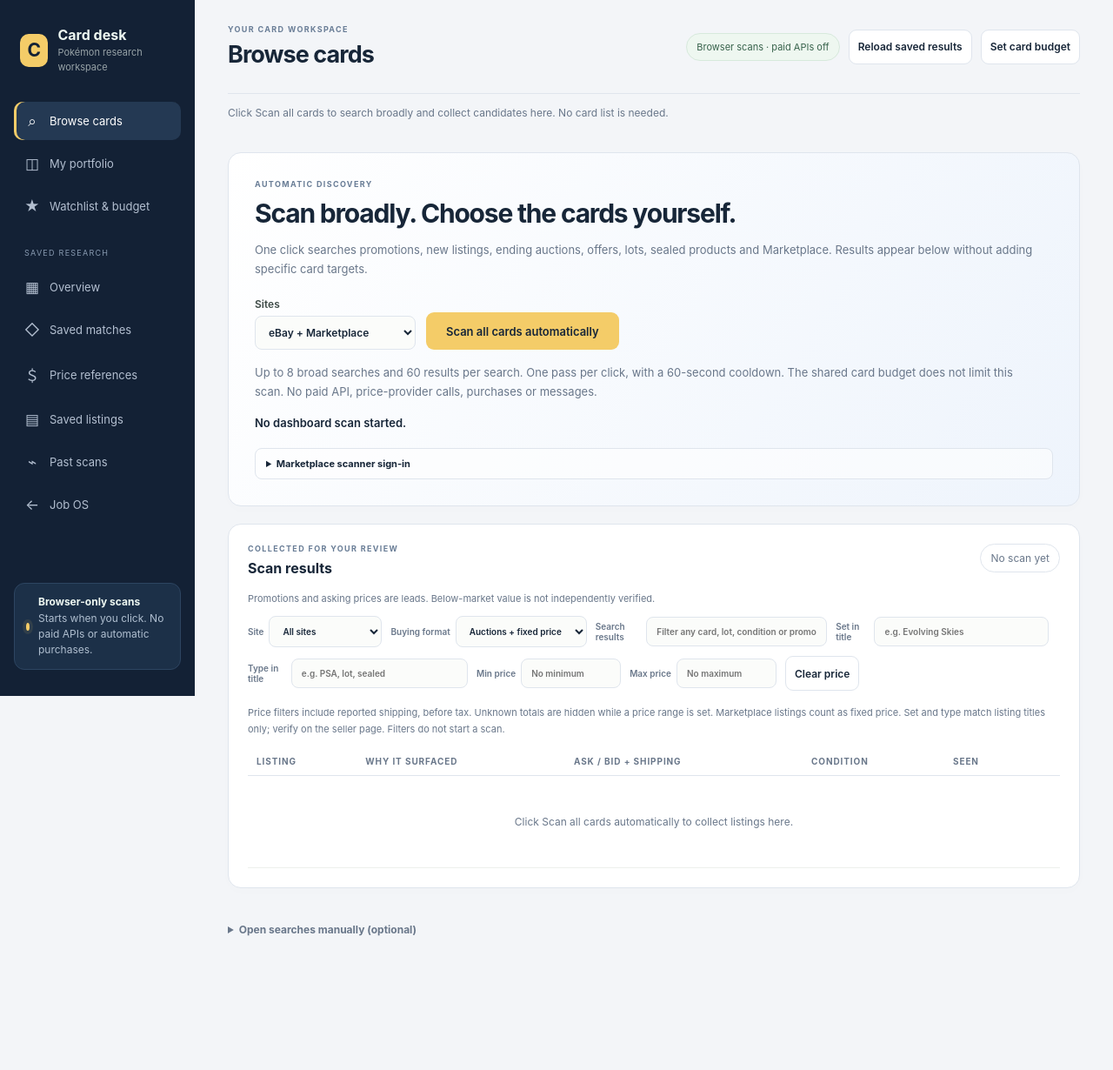
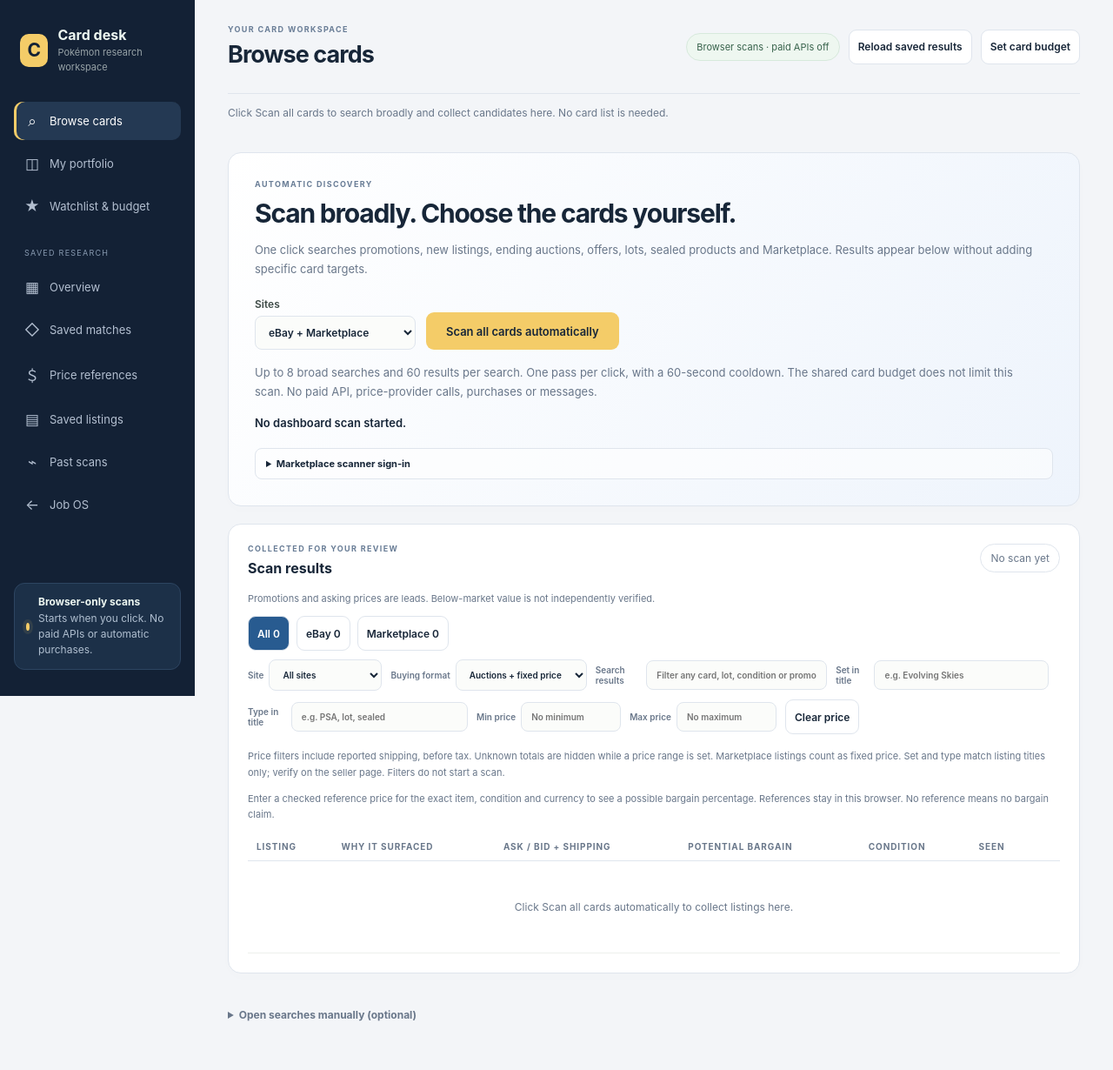
Before and after one commit to RealRedbaron07/JobApplier, a Flask app: page /snipe in a window 1280 px wide. Shown: the top 1230 px of the page at 87% size. Before the commit the page ends 1076 px from the top, so only its background shows below. Run offline with Flask 3, Linux system fonts and the light colour scheme; data that the repository does not hold is empty.

Commit message:
Fix Marketplace result parsing and review comparisons

```diff
--- a/dashboard/snipe_views.py
+++ b/dashboard/snipe_views.py
@@ -61,6 +61,7 @@ def _listing_dict(row: SeenListing) -> dict:
         "id": row.id, "source": row.source, "listing_id": row.listing_id, "title": row.title,
         "price": row.price, "shipping": row.shipping, "total_price": row.total_price, "currency": row.currency,
         "url": row.url, "listing_type": row.listing_type, "end_time": _iso(row.end_time), "location": row.location,
+        "discovery_at": _iso(row.discovery_at),
         "first_seen": _iso(row.first_seen), "matched_target": row.matched_target, "savings_pct": row.savings_pct,
         "last_seen": _iso(row.last_seen),
         "condition": row.condition or "",
--- a/dashboard/static/css/snipe.css
+++ b/dashboard/static/css/snipe.css
@@ -77,6 +77,7 @@ main{width:100%;max-width:1660px;margin:0 auto;padding:0 38px 70px}.topbar{min-h
 .deal-lanes{display:grid;grid-template-columns:repeat(auto-fit,minmax(min(100%,210px),1fr));gap:10px;margin:20px 0 12px}.deal-lanes a{display:grid;gap:8px;padding:17px;background:#fff;border:1px solid #d6e0ec;border-radius:10px;text-decoration:none;color:var(--ink)}.deal-lanes a:hover{border-color:#6b8eb8;background:#f4f8fd}.deal-lanes a:focus-visible{outline:3px solid #d8a631;outline-offset:3px}.deal-lanes strong{font-size:13px}.deal-lanes span{color:var(--muted);font-size:11px;line-height:1.6}
 .auto-scan-panel{background:linear-gradient(120deg,#fff,#eef4fc);padding:30px}.auto-scan-panel h2{font-size:30px;letter-spacing:-.04em;margin:10px 0}.auto-scan-panel>p:not(.eyebrow){font-size:13px;line-height:1.7;max-width:900px;color:var(--muted)}.auto-scan-actions{display:flex;gap:12px;flex-wrap:wrap;align-items:flex-end;margin:22px 0 15px}.auto-scan-actions label{min-width:185px}.auto-scan-actions .button{min-height:43px}#broad-scan{background:#f4cc68;color:#172638;padding:12px 23px}#broad-progress{display:block;width:100%;height:8px;accent-color:#285b90;margin-top:20px}#broad-status{font-weight:600;color:var(--ink)}#broad-errors .err{margin:8px 0;line-height:1.6}.scanner-signin{margin-top:18px;background:#fff9}.scanner-signin summary{font-size:11px}.candidates-panel{margin:20px 0}.candidates-panel td:first-child{min-width:230px}.candidates-panel td:nth-child(2){min-width:180px;max-width:310px;font-size:11px;line-height:1.6}.manual-browse{border:0;padding:12px 0}.manual-browse>summary{color:var(--muted);padding:8px 0}.manual-browse>.panel{margin-top:15px}.candidate-promotion{color:#2b684b;font-weight:600}.over-budget{color:#a73d37}
 .candidate-filters{flex-wrap:wrap;gap:10px}.candidate-filters .price-filter input{min-width:0;width:115px}.price-filter input[aria-invalid="true"]{border-color:var(--red)}
+.candidate-source-shortcuts{flex-wrap:wrap;gap:8px;margin:10px 0}.candidate-source-shortcuts button[aria-pressed="true"]{background:var(--green);color:#fff}.candidate-reference{width:105px;min-width:0}.candidate-bargain{background:var(--green-2)}.candidate-bargain strong{color:var(--green)}
 @media(max-width:720px){.auto-scan-panel{padding:23px 20px}.auto-scan-panel h2{font-size:26px}.auto-scan-actions{align-items:stretch;flex-direction:column}}
 .panel{box-shadow:0 4px 16px #17263803}.panel h3{font-size:16px}.detail-meta{line-height:1.7}.metric strong{font-size:25px;letter-spacing:-.025em}.metric em{display:block;line-height:1.6;color:var(--muted);margin-top:5px}.portfolio-heading{display:flex;align-items:flex-start;justify-content:space-between;gap:16px}.portfolio-heading h2{font-size:23px;letter-spacing:-.035em;margin:0 0 9px}.portfolio-heading p{font-size:12px;color:var(--muted);margin:0;line-height:1.7}.collection-layout{display:grid;gap:20px}.collection-import{background:#fff;margin:20px 0;padding:20px 23px;border-radius:13px}.collection-import summary{font-size:13px;color:#285b90}.collection-import p{font-size:12px;line-height:1.7;color:var(--muted)}.collection-import a{color:#285b90}.collection-import form{margin-top:16px}.collection-import textarea{font-family:ui-monospace,monospace;font-size:11px;background:#f8fafc;line-height:1.5}#collection-import-preview{background:#f2f6fc;border:1px solid #dce5f2;border-radius:9px;padding:16px;margin:16px 0;font-size:12px}#collection-import-preview ul{padding-left:18px;line-height:1.9}#collection-import-status{min-height:20px}
 @media(max-width:1100px){.search-panel{padding:29px}.search-form{align-items:stretch;flex-direction:column}.search-form label{flex:auto}.search-actions .button{flex:1}.top-actions{justify-content:flex-start}.metrics{grid-template-columns:repeat(2,minmax(0,1fr))}}
--- a/dashboard/static/js/snipe.js
+++ b/dashboard/static/js/snipe.js
@@ -342,6 +342,16 @@ document.querySelectorAll('[data-discovery-query]').forEach(link => link.addEven
 let discoveryResultData = {listings: [], scan: null};
 let completedBroadScan = null;
 let broadStatusInFlight = false;
+const CANDIDATE_REFERENCES_KEY = 'cardsnipe_candidate_references_v1';
+let candidateReferences = {};
+try { candidateReferences = JSON.parse(localStorage.getItem(CANDIDATE_REFERENCES_KEY)) || {}; } catch (_) {}
+const candidateKey = row => `${row.source}:${row.listing_id}:${row.currency}`;
+function candidateDiscount(row) {
+  if (row.source === 'facebook' && row.price != null && row.price <= 1) return null;
+  const reference = Number(candidateReferences[candidateKey(row)]);
+  return Number.isFinite(reference) && reference > 0 && Number.isFinite(row.total_price)
+    ? (reference - row.total_price) / reference * 100 : null;
+}
 
 function renderDiscoveryResults() {
   const source = $('#broad-result-source').value;
@@ -365,20 +375,37 @@ function renderDiscoveryResults() {
     && (!priceActive || (Number.isFinite(row.total_price) && (min == null || row.total_price >= min) && (max == null || row.total_price <= max)))
     && (!set || row.title.toLowerCase().includes(set))
     && (!type || row.title.toLowerCase().includes(type))
-    && (!query || `${row.title} ${row.condition} ${row.promotion} ${row.discovery_routes.join(' ')}`.toLowerCase().includes(query)));
+    && (!query || `${row.title} ${row.condition} ${row.promotion} ${row.discovery_routes.join(' ')}`.toLowerCase().includes(query)))
+    .sort((a, b) => Math.max(candidateDiscount(b) || 0, 0) - Math.max(candidateDiscount(a) || 0, 0));
   const scan = discoveryResultData.scan;
+  for (const [id, site, label] of [['#broad-all-leads', '', 'All'], ['#broad-ebay-leads', 'ebay', 'eBay'], ['#broad-facebook-leads', 'facebook', 'Marketplace']]) {
+    const button = $(id);
+    const matching = site ? discoveryResultData.listings.filter(row => row.source === site) : discoveryResultData.listings;
+    const earlier = matching.filter(row => row.discovery_at && row.discovery_at !== scan?.started).length;
+    button.textContent = `${label} ${matching.length}${earlier ? ` (${earlier} earlier)` : ''}`;
+    button.setAttribute('aria-pressed', String(source === site));
+  }
   $('#broad-price-help').textContent = priceError || `Price filters${scan?.currency ? ` (${scan.currency})` : ''} include reported shipping, before tax. Unknown totals are hidden while a price range is set. Marketplace listings count as fixed price. Set and type match listing titles only; verify on the seller page. Filters do not start a scan.`;
   $('#broad-result-count').textContent = scan ? `${rows.length} of ${discoveryResultData.listings.length} candidates` : 'No scan yet';
   $('#broad-result-meta').textContent = scan
     ? `Scanned ${new Date(scan.started).toLocaleString()} · ${scan.scanned} rows read · ${scan.errors.length} source errors${scan.budget != null ? ` · older scan capped at ${money(scan.currency, scan.budget)} listed price; scan again to include higher prices` : ''}. Seller promotions and bids are leads, without an independently verified market price.`
     : 'Promotions and asking prices are leads. Below-market value is not independently verified.';
-  $('#broad-results-table').innerHTML = rows.length ? rows.map(row => `<tr>
-    <td><a href="${esc(row.url)}" target="_blank" rel="noopener">${esc(row.title)}</a><span class="sub">${esc(row.source)} · ${row.listing_type === 'auction' ? 'Auction, current bid can rise' : 'Listed asking price'}${row.location ? ` · ${esc(row.location)}` : ''}</span></td>
+  $('#broad-results-table').innerHTML = rows.length ? rows.map(row => {
+    const key = candidateKey(row), reference = candidateReferences[key] ?? '', discount = candidateDiscount(row);
+    const comparison = discount == null ? (row.source === 'facebook' && row.price != null && row.price <= 1
+      ? 'Free / $1 may be a placeholder; confirm seller price'
+      : row.total_price == null ? 'Total unknown; check shipping first' : 'Enter your reference to compare')
+      : discount > 0 ? `Possible bargain: ${discount.toFixed(1)}% below your reference`
+      : discount < 0 ? `${Math.abs(discount).toFixed(1)}% above your reference` : 'At your reference';
+    return `<tr class="${discount > 0 ? 'candidate-bargain' : ''}">
+    <td><a href="${esc(row.url)}" target="_blank" rel="noopener">${esc(row.title)}</a><span class="sub">${esc(row.source)} · ${row.listing_type === 'auction' ? 'Auction, current bid can rise' : 'Listed asking price'}${row.location ? ` · ${esc(row.location)}` : ''}</span>${row.discovery_at && row.discovery_at !== scan?.started ? `<span class="sub over-budget">Earlier scan ${esc(new Date(row.discovery_at).toLocaleString())}; open listing to confirm availability</span>` : ''}</td>
     <td>${row.promotion ? `<div class="candidate-promotion">${esc(row.promotion)}</div>` : ''}${row.discovery_routes.map(route => `<span class="sub">${esc(route)}</span>`).join('')}</td>
     <td><strong>${row.price == null ? 'Price varies / unavailable' : esc(listingPrice(row))}</strong>${row.shipping != null && row.shipping > 0 ? `<span class="sub">Includes ${esc(money(row.currency, row.shipping))} shipping</span>` : ''}<span class="sub">Before tax and other charges</span></td>
+    <td><label class="compact-control">Your reference (${esc(row.currency)})<input class="candidate-reference" data-reference="${esc(key)}" aria-label="Your reference price for ${esc(row.title)}" type="number" min="0.01" step="0.01" inputmode="decimal" placeholder="Enter price" value="${esc(reference)}"></label><span class="sub">${esc(comparison)}</span></td>
     <td>${esc(row.condition || 'Not verified')}</td><td>${esc(ago(row.last_seen))}</td>
     <td><button class="button secondary small" data-dismiss="${row.id}">Remove</button></td>
-  </tr>`).join('') : `<tr><td colspan="6" class="empty">${priceError || (scan ? 'No candidates to show for the latest scan and filters. Check the source errors above.' : 'Click Scan all cards automatically to collect listings here.')}</td></tr>`;
+  </tr>`;
+  }).join('') : `<tr><td colspan="7" class="empty">${priceError || (scan ? 'No candidates to show for the latest scan and filters. Check the source errors above.' : 'Click Scan all cards automatically to collect listings here.')}</td></tr>`;
   bindDismiss('#broad-results-table', loadDiscoveryResults);
 }
 
@@ -438,12 +465,29 @@
   });
 }
 $('#broad-result-source').addEventListener('change', renderDiscoveryResults);
+for (const [id, source] of [['#broad-all-leads', ''], ['#broad-ebay-leads', 'ebay'], ['#broad-facebook-leads', 'facebook']]) {
+  $(id).addEventListener('click', () => { $('#broad-result-source').value = source; renderDiscoveryResults(); });
+}
 $('#broad-result-format').addEventListener('change', renderDiscoveryResults);
 ['#broad-result-query', '#broad-result-set', '#broad-result-type'].forEach(selector => $(selector).addEventListener('input', renderDiscoveryResults));
 ['#broad-min-price', '#broad-max-price'].forEach(selector => $(selector).addEventListener('input', renderDiscoveryResults));
 $('#broad-price-clear').addEventListener('click', () => {
   $('#broad-min-price').value = '';
   $('#broad-max-price').value = '';
+  renderDiscoveryResults();
+});
+$('#broad-results-table').addEventListener('change', event => {
+  const key = event.target?.dataset?.reference;
+  if (!key || !discoveryResultData.listings.some(row => candidateKey(row) === key)) return;
+  const value = event.target.value.trim();
+  if (value && (!Number.isFinite(Number(value)) || Number(value) <= 0)) {
+    toast('Enter a positive reference price, or leave it blank.', true);
+    renderDiscoveryResults();
+    return;
+  }
+  if (value) candidateReferences[key] = Number(value);
+  else delete candidateReferences[key];
+  try { localStorage.setItem(CANDIDATE_REFERENCES_KEY, JSON.stringify(candidateReferences)); } catch (_) {}
   renderDiscoveryResults();
 });
 
--- a/dashboard/templates/snipe.html
+++ b/dashboard/templates/snipe.html
@@ -54,6 +54,7 @@
         <article class="panel candidates-panel">
           <div class="panel-head"><div><p class="eyebrow">COLLECTED FOR YOUR REVIEW</p><h3>Scan results</h3></div><span class="level" id="broad-result-count">No scan yet</span></div>
           <p id="broad-result-meta" class="detail-meta">Promotions and asking prices are leads. Below-market value is not independently verified.</p>
+          <div class="toolbar candidate-source-shortcuts" aria-label="Review candidates by site"><button class="button secondary small" id="broad-all-leads" type="button">All candidates</button><button class="button secondary small" id="broad-ebay-leads" type="button">eBay</button><button class="button secondary small" id="broad-facebook-leads" type="button">Marketplace</button></div>
           <div class="toolbar candidate-filters">
             <label class="compact-control">Site<select id="broad-result-source"><option value="">All sites</option><option value="ebay">eBay</option><option value="facebook">Marketplace</option></select></label>
             <label class="compact-control">Buying format<select id="broad-result-format"><option value="">Auctions + fixed price</option><option value="auction">Auctions</option><option value="bin">Buy Now / fixed price</option></select></label>
@@ -65,7 +66,8 @@
             <button class="button secondary small" id="broad-price-clear" type="button">Clear price</button>
           </div>
           <p id="broad-price-help" class="detail-meta" role="status" aria-live="polite">Price includes reported shipping, before tax. Unknown totals are hidden while a price range is set. Marketplace listings count as fixed price. Set and type match listing titles only; check the seller page.</p>
-          <div class="table-wrap"><table><thead><tr><th>Listing</th><th>Why it surfaced</th><th>Ask / bid + shipping</th><th>Condition</th><th>Seen</th><th></th></tr></thead><tbody id="broad-results-table"><tr><td colspan="6" class="empty">Click Scan all cards automatically to collect listings here.</td></tr></tbody></table></div>
+          <p class="detail-meta">Enter a checked reference price for the exact item, condition and currency to see a possible bargain percentage. References stay in this browser. No reference means no bargain claim.</p>
+          <div class="table-wrap"><table><thead><tr><th>Listing</th><th>Why it surfaced</th><th>Ask / bid + shipping</th><th>Potential bargain</th><th>Condition</th><th>Seen</th><th></th></tr></thead><tbody id="broad-results-table"><tr><td colspan="7" class="empty">Click Scan all cards automatically to collect listings here.</td></tr></tbody></table></div>
         </article>
         <details class="manual-browse"><summary>Open searches manually (optional)</summary>
         <article class="panel search-panel">
```
Also changed, not shown: cardsnipe/facebook.py (+21 -4 lines), cardsnipe/store.py (+19 -0 lines), tests/browser_search_controls.cjs (+56 -4 lines), tests/test_cardsnipe.py (+14 -0 lines), tests/test_discovery.py (+17 -0 lines), README.md.
